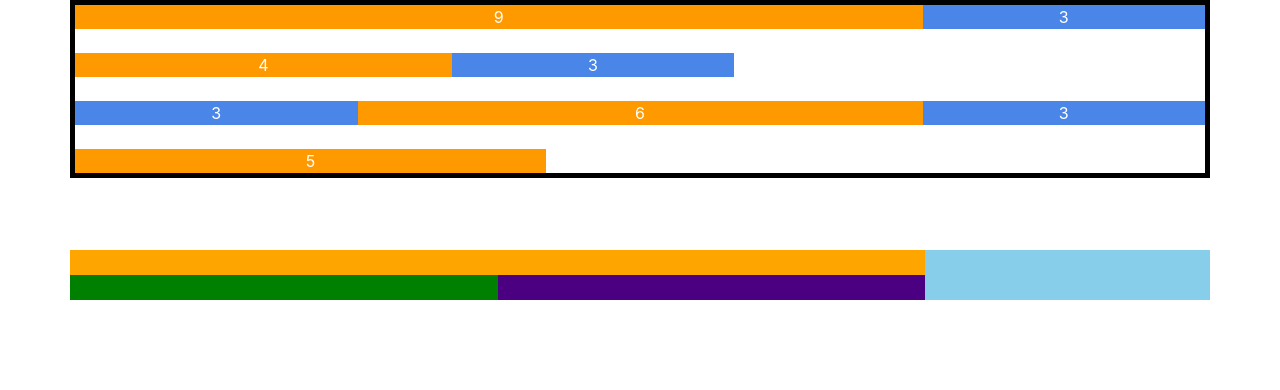
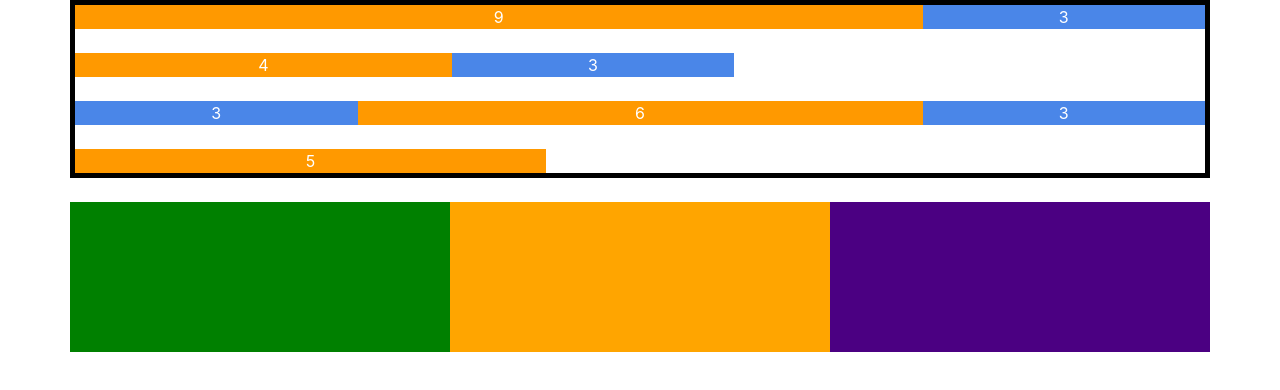
Before and after one commit to chandanareddy457/portfolio-website, a plain HTML site: page bootstrap-practice/practice-bootstrap.html in a window 1280 px wide. Drawn offline with Linux system fonts and the light colour scheme.

Commit message:
my assign

```diff
--- a/bootstrap-practice/practice-bootstrap.html
+++ b/bootstrap-practice/practice-bootstrap.html
@@ -50,9 +50,6 @@
         </div>
       </div>
     </div>
-    <br>
-    <br>
-    <br>
   <!--<div class="container" style="min-height: 100px;background-color:white">-->
   <!--<div class="row">-->
   <!--  <div class="col-4" style="text-align:center;border:3px solid black;border-radius:5px"><img style=" border:1px solid orange;border-radius:5px;margin-top:-30px" src="../static/Skills/C Language Icon/css.png"><h3>C</h3><p>C is a programming language</p></div>-->
@@ -92,16 +89,25 @@
    <!-- <div class="col-2"><img style="height:60px;width:60px" src="../static/Hobbies/man-red.svg"></div>-->
    <!--</div>-->
   <!--<div>-->
-   <div class="container" style="height: 50px;background-color:white">
-  <div class="row" style="height:50px">
-        <div class="col-9">
-        <div class="row" style="height:50px">
-        <div class="col-12" style="background-color:orange"></div>
-        <div class="col-6" style="background-color:green"></div><div class="col-6" style="background-color:indigo"></div>
-        </div>
-        </div>
-        <div class="col-3" style="background-color:skyblue"></div>
-  </div>
+  <!-- <div class="container" style="height: 50px;background-color:white">-->
+  <!--<div class="row" style="height:50px">-->
+  <!--      <div class="col-9">-->
+  <!--      <div class="row" style="height:50px">-->
+  <!--      <div class="col-12" style="background-color:orange"></div>-->
+  <!--      <div class="col-6" style="background-color:green"></div><div class="col-6" style="background-color:indigo"></div>-->
+  <!--      </div>-->
+  <!--      </div>-->
+  <!--      <div class="col-3" style="background-color:skyblue"></div>-->
+  <!--</div>-->
+  <!--</div>-->
+  <br>
+  <div class="container">
+    <div class="row">
+      <div class="col-12 col-md-6 col-lg-4" style="height:150px;background-color:green"></div>
+       <div class="col-12 col-md-6 col-lg-4" style="height:150px;background-color:orange"></div>
+        <div class="col-12 col-md-6 col-lg-4" style="height:150px;background-color:indigo">
+      </div>
+    </div>
   </div>
   </body>
 </html>
```
Also changed, not shown: assignments/assignment-11/assignment11.html (+1 -1 lines), resume.html (+2 -6 lines).
